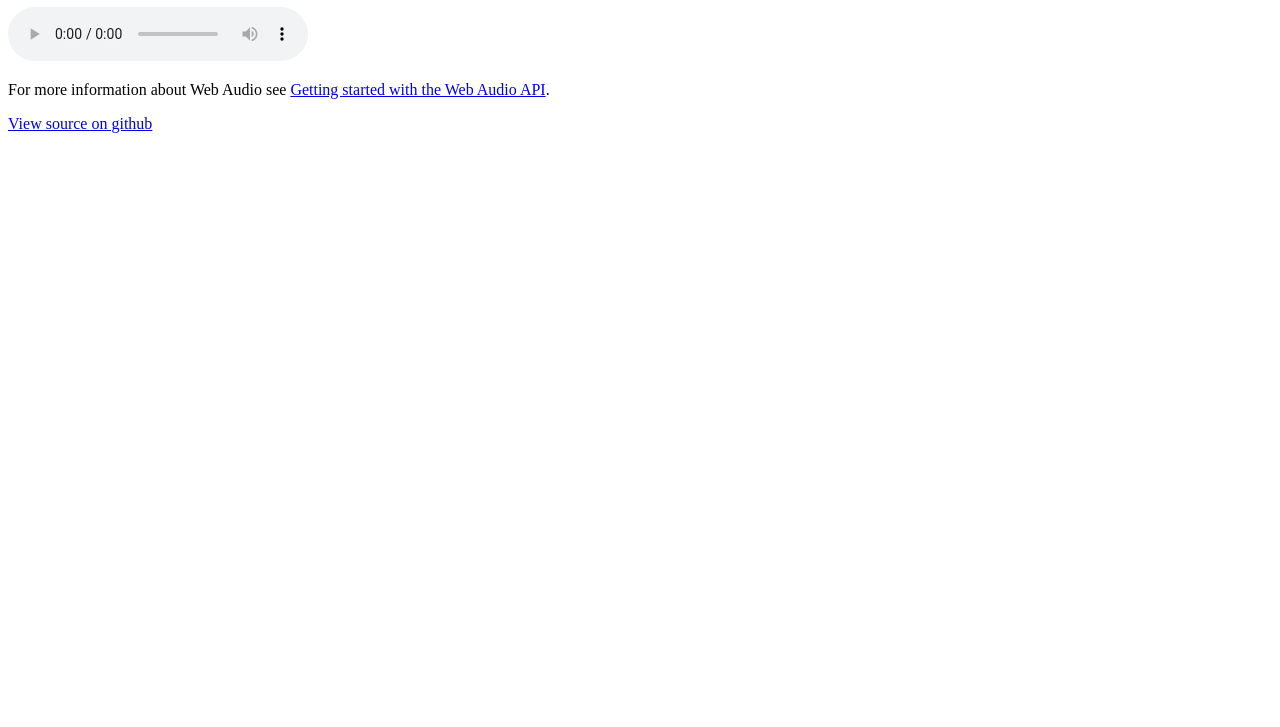
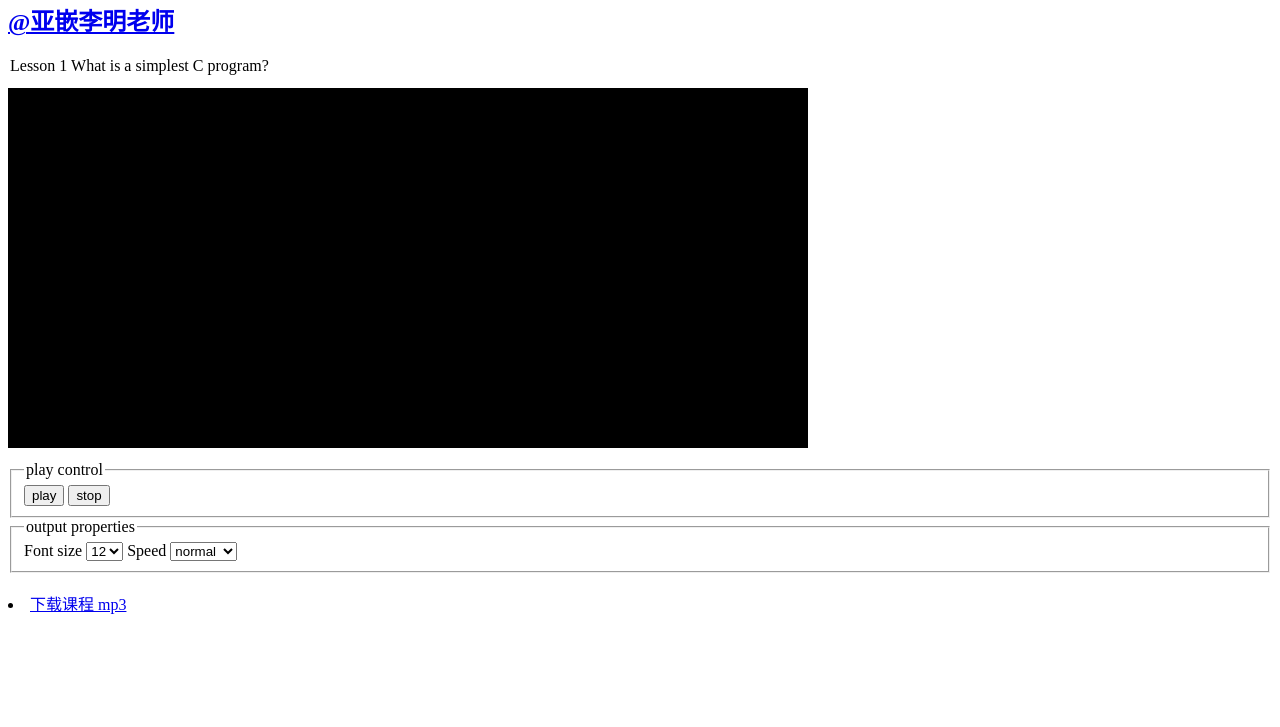
Before and after one commit to limingth/NCCL.edu, a plain HTML site: page Lesson-1/1.1/video-script.html in a window 1280 px wide. Shown: the part 73-800 px from the top of the page. Drawn offline with Linux system fonts and the light colour scheme; no server answers.

Commit message:
Update video-script.html

```diff
--- a/Lesson-1/1.1/video-script.html
+++ b/Lesson-1/1.1/video-script.html
@@ -1,30 +1,97 @@
-<!DOCTYPE html>
 <html>
 <head>
+<title>新概念C语言 @亚嵌李明老师</title>
 <meta http-equiv="Content-Type" content="text/html; charset=utf-8" />
-<meta name="keywords" content="Sam Dutton, HTML5, JavaScript" />
-<meta name="description" content="Simplest possible examples of HTML, CSS and JavaScript." />
-<meta name="viewport" content="width=device-width,initial-scale=1,minimum-scale=1,maximum-scale=1">
-<meta http-equiv="X-UA-Compatible" content="chrome=1"/>
-<title>Web Audio</title>
-<link rel="stylesheet" href="../css/main.css" />
+<script type="text/javascript" src="./term.js" ></script>
+<script type="text/javascript" src="./scriptreplay_color.js" ></script>
+<script type ="text/javascript">
+    function PlaySound(file)
+    {
+		//document.getElementById("mp3").stop();
+        var MUSIC1= document.createElement("embed");
+        MUSIC1.src=file;
+		MUSIC1.width=300;
+		MUSIC1.height=60;
+        document.body.appendChild(MUSIC1);
+    }
+</script>
+<script type="text/javascript"><!--
+window.addEventListener("load", function(evt) {
+    vt = new Terminal(80, 24);
+    vt.open("term");
+
+    document.getElementById("stop").addEventListener("click", stop, false);
+    document.getElementById("speed").addEventListener('change', set_speed, false);
+    document.getElementById("fontsize").addEventListener('change', set_fontsize, false);
+    document.getElementById("play").addEventListener("click", play, false);
+
+    //auto load
+    play_file("lesson1");
+    //PlaySound('1.1.mp3');
+
+    var samples = document.querySelectorAll("ul#sample>li>a[id^=\"sample_\"]");
+    for (var i = 0; i < samples.length; i++) {
+      samples[i].addEventListener('click', function(evt) {
+          play_file(evt.target.id.substr(7));
+		  PlaySound('1.1.mp3');
+      }, false);
+    }
+    }, false);
+
+--></script>
 </head>
+
 <body>
-<div id="container">
+<h1>新概念C语言 New Concept C Language</h1>
+<h2><a href="http://weibo.com/limingth/" target="_blank">@亚嵌李明老师</a></h2>
+<legend>Lesson 1 What is a simplest C program?</legend>
+<!--
+<ul id="sample">
+<li><a href="javascript:void()" id="sample_lesson1">点击播放</a></li>
+</ul>
+!-->
+<tt><pre id=term style="width:800px"></pre></tt>
 
-<h1><a href="index.html" title="NCCL home page">NCCL</a> Web Audio</h1>
+<fieldset>
+<legend>play control</legend>
+<button id="play">play</button>
+<button id="stop">stop</button>
+</fieldset>
+<fieldset>
+<legend>output properties</legend>
+Font size
+<select id="fontsize">
+  <option value="8">8</option>
+  <option value="10">10</option>
+  <option value="12" selected="selected">12</option>
+  <option value="14">14</option>
+  <option value="16">16</option>
+  <option value="18">18</option>
+</select>
+Speed
+<select id="speed">
+  <option value="0.25">slowest</option>
+  <option value="0.5">slower</option>
+  <option value="0.75">slow</option>
+  <option value="1.0" selected="selected">normal</option>
+  <option value="1.5">fast</option>
+  <option value="2.0">faster</option>
+  <option value="4.0">fastest</option>
+</select>
+</fieldset>
 
-<audio autoplay controls>
-	<source src="1.1.mp3" type="audio/mp3" />
-	This browser does not support the audio element.
-</audio>
+<br>
+<li><a href="1.1.mp3">下载课程 mp3</a></li>
 
-<p>For more information about Web Audio see <a href="http://www.html5rocks.com/en/tutorials/webaudio/intro/" title="HTML5 Rocks tutorial: Getting started with the Web Audio API">Getting started with the Web Audio API</a>.</p>
+<frame src="http://bellard.org/jslinux/index.html" />
 
-<script src="js/main.js"></script>
 
-<a href="https://github.com/samdutton/simpl/blob/master/webaudio/index.html" title="View source for this page on github" id="viewSource">View source on github</a>
-</div>
-<script src="../js/lib/ga.js"></script>
+	<frameset rows="80,*">
+
+    <frame name="top" src="mp3.html">
+    <frame name="bottom" src="all.html">
+    </frameset>
+
 </body>
+
 </html>
```
